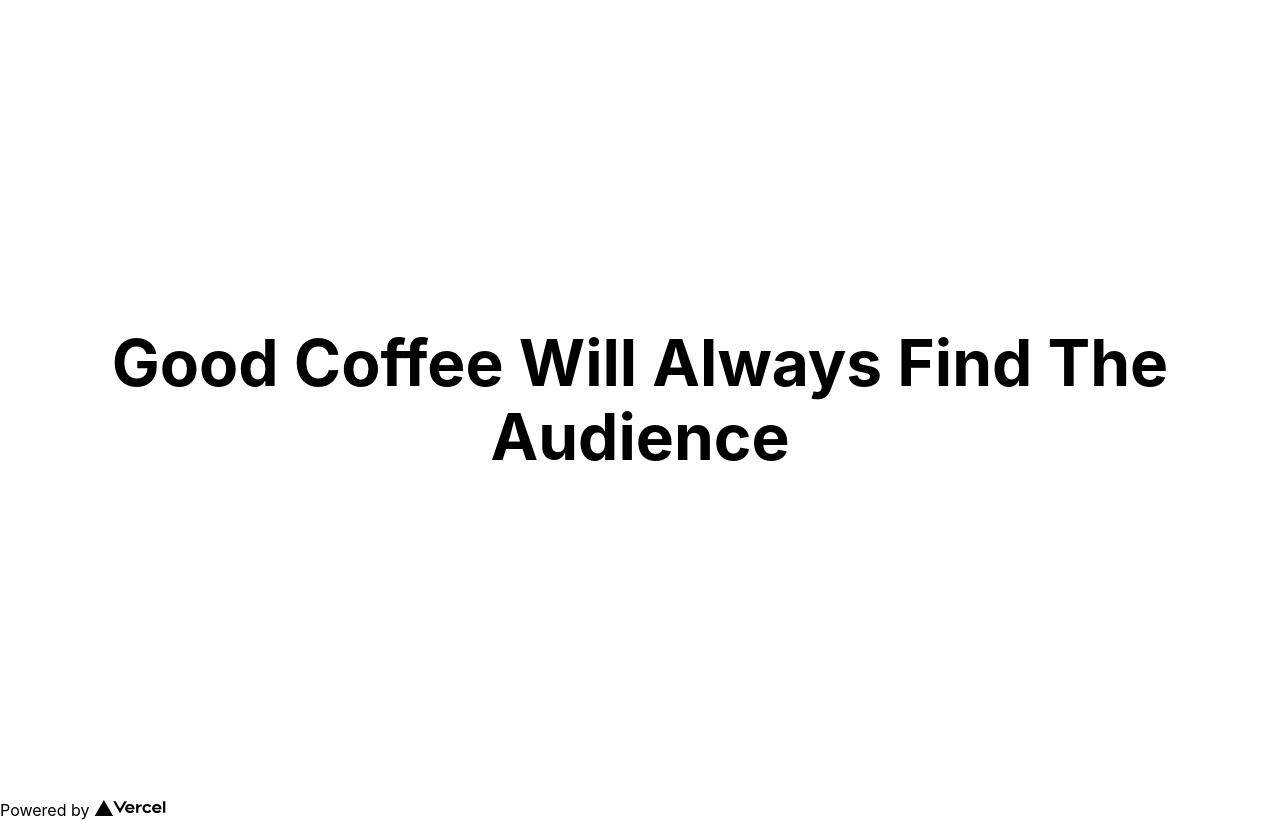
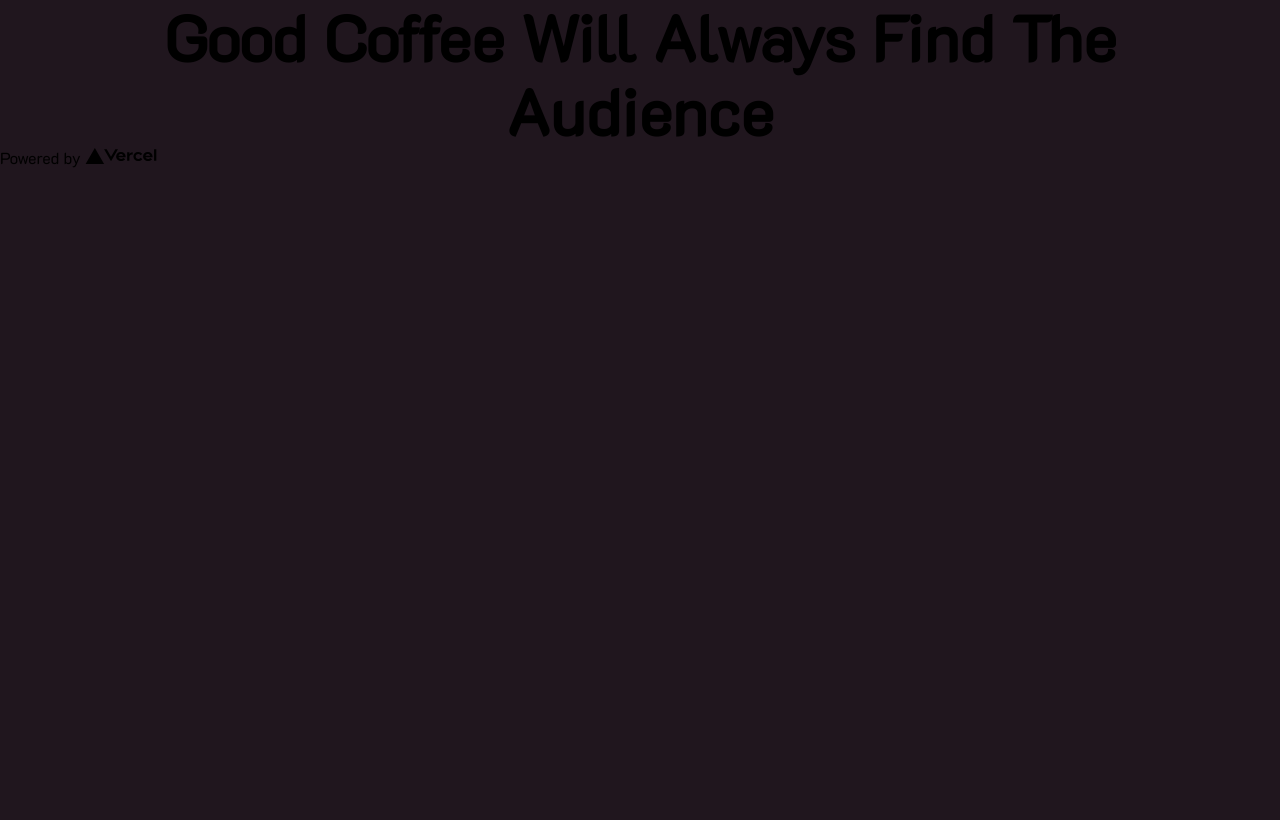
Before and after one commit to gscarv13/discover-coffee-shops, a Next.js app: page / in a window 1280 px wide. Built offline with nearby package versions, Linux system fonts and the light colour scheme.

Commit message:
Add css variables and font face

```diff
--- a/src/styles/Home.module.css
+++ b/src/styles/Home.module.css
@@ -1,15 +1,5 @@
 .container {
   padding: 0 2rem;
-}
-
-.main {
-  min-height: 100vh;
-  padding: 4rem 0;
-  flex: 1;
-  display: flex;
-  flex-direction: column;
-  justify-content: center;
-  align-items: center;
 }
 
 .title {
--- a/src/styles/globals.css
+++ b/src/styles/globals.css
@@ -2,8 +2,9 @@ html,
 body {
   padding: 0;
   margin: 0;
-  font-family: -apple-system, BlinkMacSystemFont, Segoe UI, Roboto, Oxygen,
-    Ubuntu, Cantarell, Fira Sans, Droid Sans, Helvetica Neue, sans-serif;
+  box-sizing: border-box;
+  font-family: K2D, Cantarell, Fira Sans, Droid Sans, Helvetica Neue, sans-serif;
+  background-color: var(--brown);
 }
 
 a {
@@ -24,3 +25,23 @@ a {
     background: black;
   }
 }
+
+
+/* variables */
+:root {
+  --orange: orangered;
+  --black: black;
+  --white: white;
+  --brown: #20161E;
+  --brown-100: #ebdfc7;
+}
+
+@font-face {
+  font-family: 'K2D';
+  src: url('../../public/static/fonts/K2D-Regular.ttf');
+}
+
+@font-face {
+  font-family: 'Delirium';
+  src: url('../../public/static/fonts/DELIRIUM-NEON.woff');
+}
```
